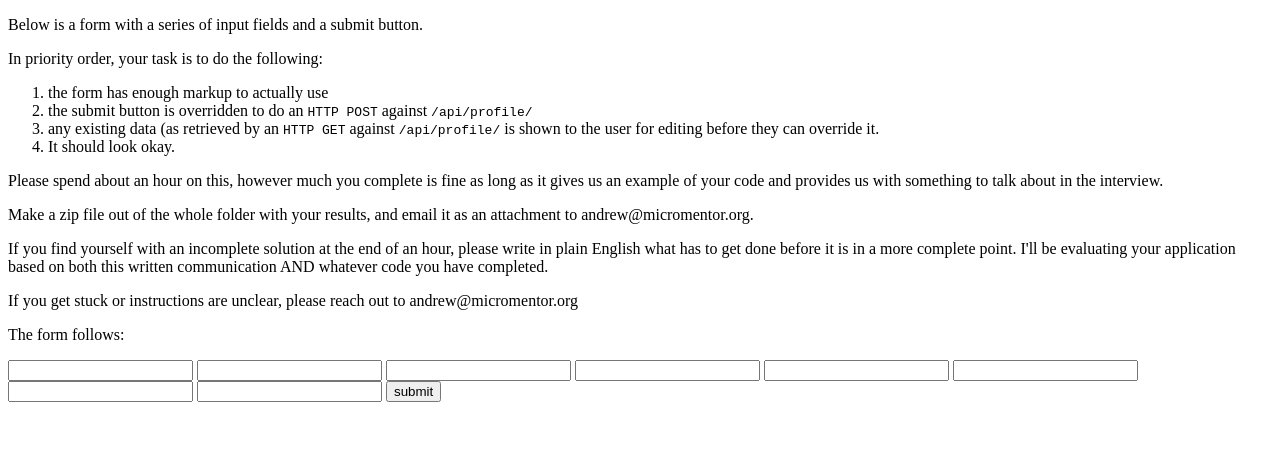
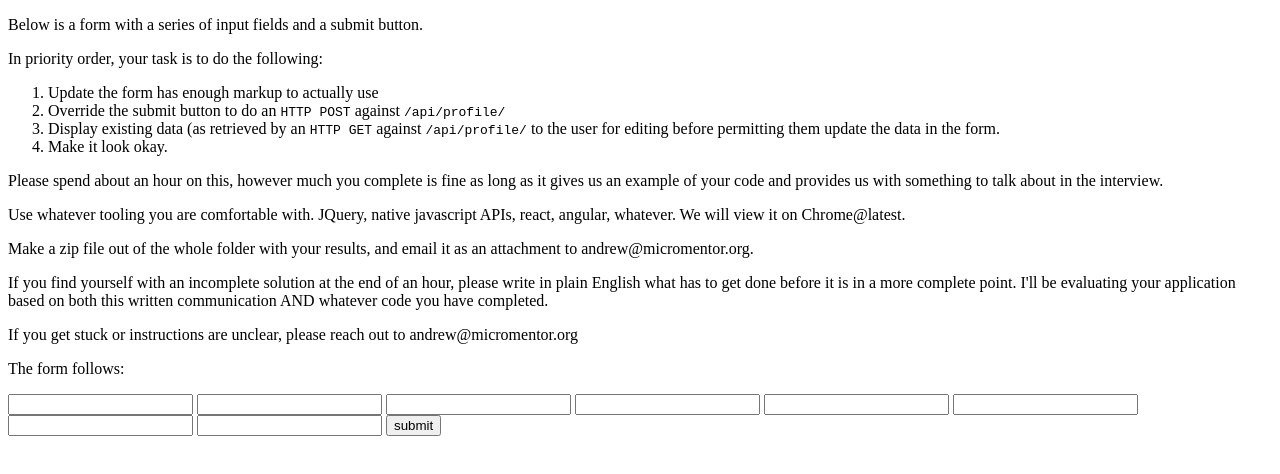
Before and after one commit to AWinterman/micromentor-homework, a website: page public/index.html in a window 1280 px wide. Drawn offline with Linux system fonts and the light colour scheme.

Commit message:
make instructions a little more clear perhaps.

```diff
--- a/public/index.html
+++ b/public/index.html
@@ -4,19 +4,23 @@
         <p>Below is a form with a series of input fields and a submit button.</p>
         <p>In priority order, your task is to do the following:
             <ol>
-                <li>the form has enough markup to actually use</li>
-                <li>the submit button is overridden to do an <code>HTTP POST</code> against
+                <li>Update the form has enough markup to actually use</li>
+                <li>Override the submit button to do an <code>HTTP POST</code> against
                 <code>/api/profile/</code></li>
-                <li>any existing data (as retrieved by an <code>HTTP GET</code> against
-                <code>/api/profile/</code> is shown to the user for editing before they can
-                override it. </li>
-                <li>It should look okay.</li>
+                <li>Display existing data (as retrieved by an <code>HTTP GET</code> against
+                <code>/api/profile/</code> to the user for editing before permitting them update the data in the form. </li>
+                <li>Make it look okay.</li>
             </ol>
         </p>
         <p>
             Please spend about an hour on this, however much you complete is
             fine as long as it gives us an example of your code and provides
-            us with something to talk about in the interview.</p>
+            us with something to talk about in the interview.
+        </p>
+        <p>
+            Use whatever tooling you are comfortable with. JQuery, native javascript APIs, react, angular, whatever.
+            We will view it on Chrome@latest.
+        </p>
         <p>
             Make a zip file out of the whole folder with your results, and
             email it as an attachment to andrew@micromentor.org.
```
